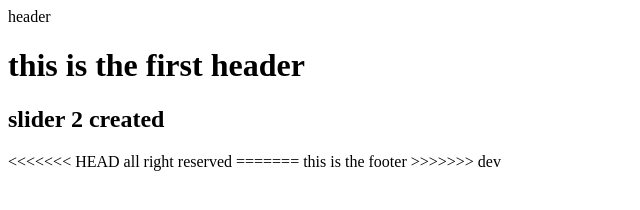
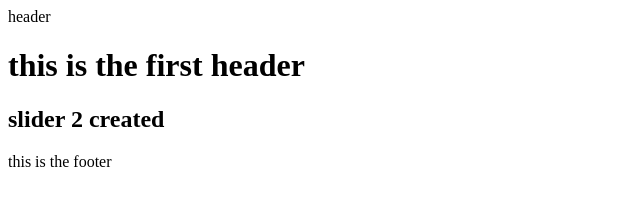
Before and after one commit to M-Hussain-Rezaie/git-project, a plain HTML site: page index.html in a window 1280 px wide. Shown: the whole page, without its empty margins (0-640 px from the left). Drawn offline with Linux system fonts and the light colour scheme.

Commit message:
added change to the master

```diff
--- a/index.html
+++ b/index.html
@@ -18,11 +18,7 @@
 
     </div>
     <footer>
-<<<<<<< HEAD
-        all right reserved
-=======
     this is the footer
->>>>>>> dev
     </footer>
     <script src="script.js"></script>
 </body>
```
